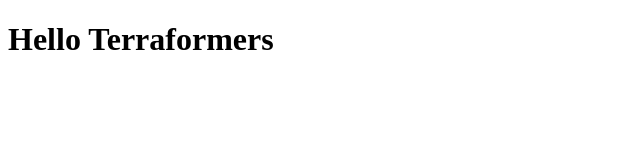
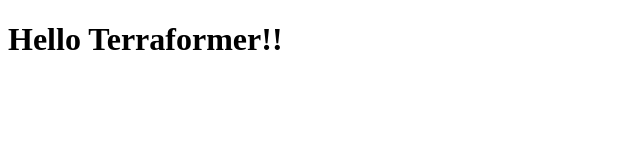
Before and after one commit to jb71763n/terraform-beginner-bootcamp-2023, a plain HTML site: page public/index.html in a window 1280 px wide. Shown: the full height of the page, 0-640 px from the left. Drawn offline with Linux system fonts and the light colour scheme.

```diff
--- a/public/index.html
+++ b/public/index.html
@@ -3,9 +3,9 @@
 <head>
     <meta charset="UTF-8">
     <meta name="viewport" content="width=device-width, initial-scale=1.0">
-    <title>Hello Terraformers!!!!</title>
+    <title>Hello Terraformers</title>
 </head>
 <body>
-    <h1>Hello Terraformers</h1>
+    <h1>Hello Terraformer!!</h1>
 </body>
 </html>
```
Also changed, not shown: 5 other files.
